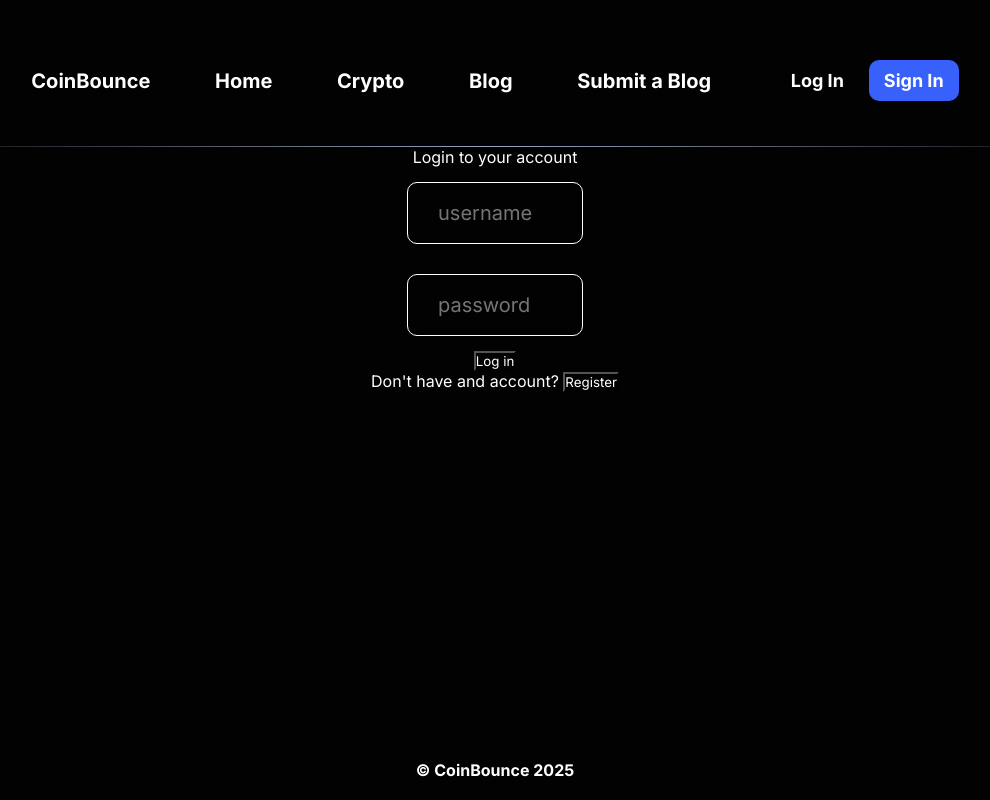
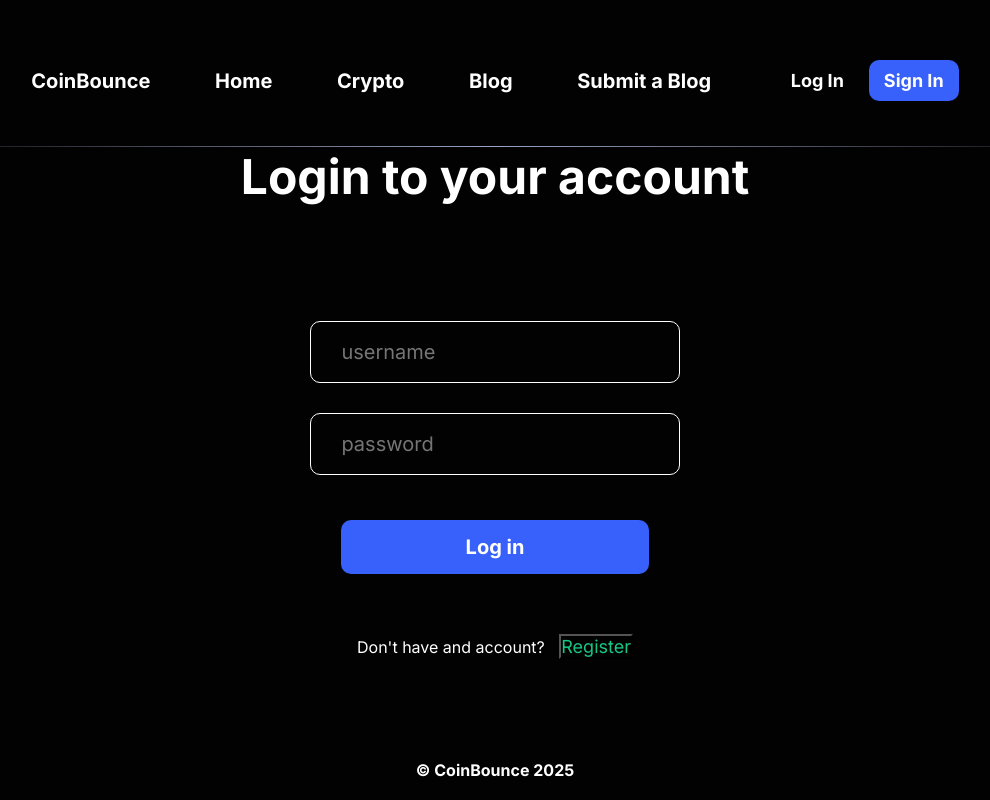
Before and after one commit to AsnanSultan/coin-bounce, a React (Create React App) app in the folder frontend/my-app/: page /login in a window 1280 px wide. Shown: the whole page, without its empty margins (145-1135 px from the left). Built offline with nearby package versions, Linux system fonts and the light colour scheme.

Commit message:
working on login page

```diff
--- a/frontend/my-app/src/pages/Login/Login.jsx
+++ b/frontend/my-app/src/pages/Login/Login.jsx
@@ -20,6 +20,7 @@
             <TextInput
                 type="Text"
                 values={values.username}
+                name="username"
                 onBlur={handleBlur}
                 onChange={handleChange}
                 placeholder="username"
@@ -31,6 +32,7 @@
 
             <TextInput
              type="password"
+             name="password"
              values={values.password}
              onBlur={handleBlur}
              onChange={handleChange}
--- a/frontend/my-app/src/pages/Login/Login.module.css
+++ b/frontend/my-app/src/pages/Login/Login.module.css
@@ -1,6 +1,41 @@
-.loginWrapper{
+.loginWrapper {
+    margin: 0 auto;
+    width: 80vw;
+    height: calc(100vh-200px);
     display: flex;
     flex-direction: column;
+    justify-content: center;
     align-items: center;
+
+
+}
+
+.loginHeader {
+    font-size: 48px;
+    font-weight: bold;
     width: inherit;
+    text-align: center;
+    margin-bottom: 100px;
 }
+.loginButton{
+    background-color: #3861fb;
+    color: white;
+    border: none;
+    outline: none;
+    width: 30%;
+    border-radius: 10px;
+    padding: 15px 30px;
+    cursor: pointer;
+    font-weight: bold;
+    font-size: 20px;
+    margin: 10px;
+    margin-top: 30px;
+}
+
+.createAccount{
+    margin-top: 50px;
+    margin-left: 10px;
+    color: #16c784;
+    font-size: 18px;
+    cursor: pointer;
+}
```
Also changed, not shown: 1 other file (tests, documents, lock files or other folders).
